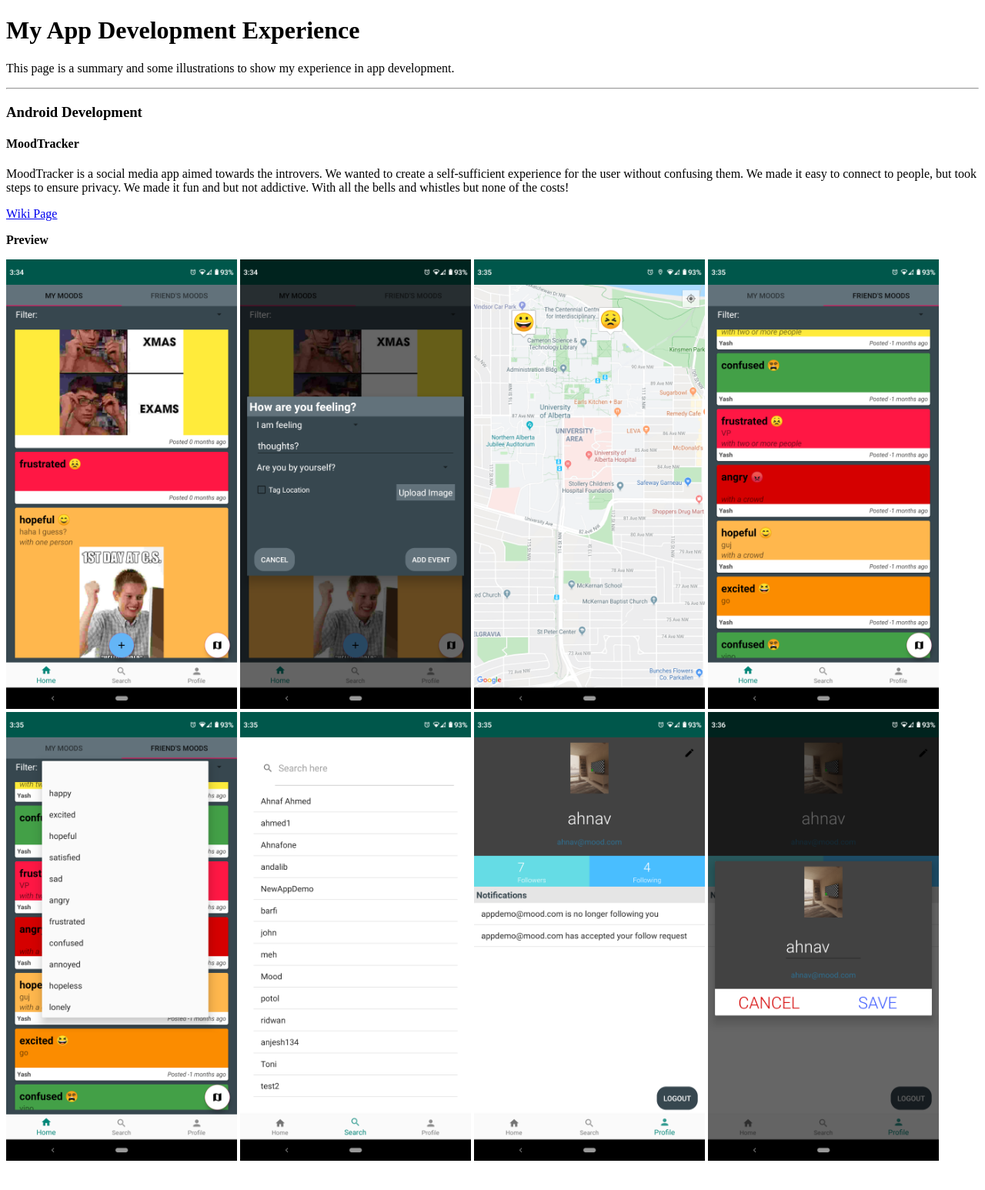
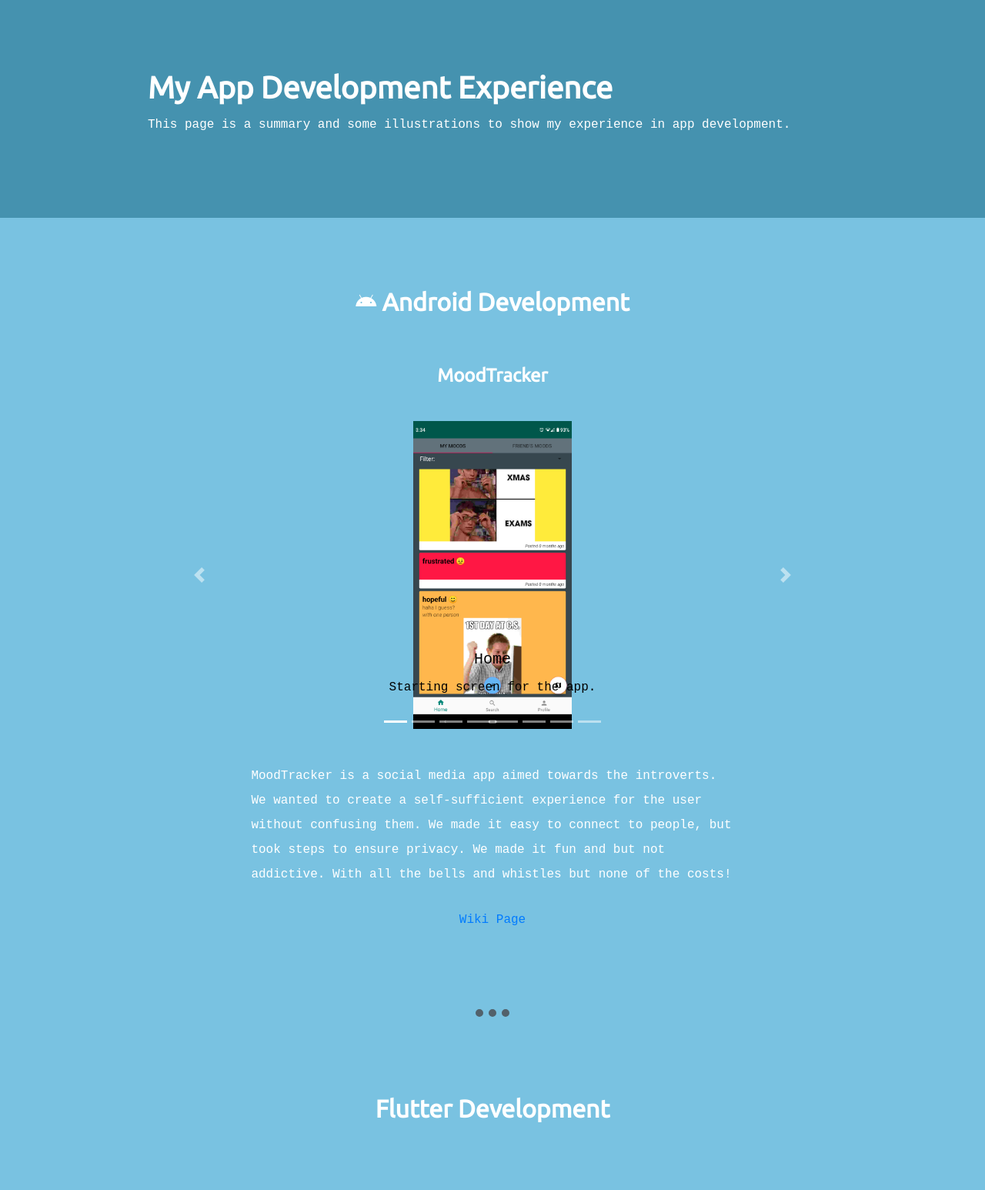
Before and after one commit to ahnafone/My-Website, a plain HTML site: page appDev.html in a window 1280 px wide. Shown: the whole page at 77% size. Before the commit the page ends 1520 px from the top, so only its background shows below. Drawn offline with nearby package versions, Linux system fonts and the light colour scheme.

Commit message:
styled appDev using bootstrap

```diff
--- a/appDev.html
+++ b/appDev.html
@@ -4,33 +4,122 @@
     <meta charset="utf-8">
     <title>My App Development Experience</title>
 
-    <link rel="stylesheet" href="css/styles.css">
     <link href="https://fonts.googleapis.com/css?family=Ubuntu&display=swap" rel="stylesheet">
+    <link rel="stylesheet" href="https://stackpath.bootstrapcdn.com/bootstrap/4.4.1/css/bootstrap.min.css" integrity="sha384-Vkoo8x4CGsO3+Hhxv8T/Q5PaXtkKtu6ug5TOeNV6gBiFeWPGFN9MuhOf23Q9Ifjh" crossorigin="anonymous">
+    <link rel="stylesheet" href="css/education.css">
     <link rel="icon" href="favicon.ico">
+
+    <script src="https://code.jquery.com/jquery-3.4.1.slim.min.js" integrity="sha384-J6qa4849blE2+poT4WnyKhv5vZF5SrPo0iEjwBvKU7imGFAV0wwj1yYfoRSJoZ+n" crossorigin="anonymous"></script>
+    <script src="https://cdn.jsdelivr.net/npm/popper.js@1.16.0/dist/umd/popper.min.js" integrity="sha384-Q6E9RHvbIyZFJoft+2mJbHaEWldlvI9IOYy5n3zV9zzTtmI3UksdQRVvoxMfooAo" crossorigin="anonymous"></script>
+    <script src="https://stackpath.bootstrapcdn.com/bootstrap/4.4.1/js/bootstrap.min.js" integrity="sha384-wfSDF2E50Y2D1uUdj0O3uMBJnjuUD4Ih7YwaYd1iqfktj0Uod8GCExl3Og8ifwB6" crossorigin="anonymous"></script>
+    <script src="https://kit.fontawesome.com/4375fa6ff2.js" crossorigin="anonymous"></script>
   </head>
 
   <body>
-    <h1>My App Development Experience</h1>
-    <p>This page is a summary and some illustrations to show my experience in app development.</p>
 
-    <hr>
+    <section id="header" class="header-layout container-fluid">
+      <h1>My App Development Experience</h1>
+      <p>This page is a summary and some illustrations to show my experience in app development.</p>
+    </section>
 
-    <h3>Android Development</h3>
-    <h4>MoodTracker</h4>
-    <p>MoodTracker is a social media app aimed towards the introvers. We wanted to create a self-sufficient
+    <section id="body" class="body-layout container-fluid center-text">
+
+      <h2 class="body-title"><i class="fab fa-android fa-xs"></i> Android Development</h3>
+
+      <h4 class="moodtracker">MoodTracker</h4>
+
+      <div id="MoodTrackerCaptions" class="carousel slide" data-interval="false">
+        <ol class="carousel-indicators">
+          <li data-target="#MoodTrackerCaptions" data-slide-to="0" class="active"></li>
+          <li data-target="#MoodTrackerCaptions" data-slide-to="1"></li>
+          <li data-target="#MoodTrackerCaptions" data-slide-to="2"></li>
+          <li data-target="#MoodTrackerCaptions" data-slide-to="3"></li>
+          <li data-target="#MoodTrackerCaptions" data-slide-to="4"></li>
+          <li data-target="#MoodTrackerCaptions" data-slide-to="5"></li>
+          <li data-target="#MoodTrackerCaptions" data-slide-to="6"></li>
+          <li data-target="#MoodTrackerCaptions" data-slide-to="7"></li>
+        </ol>
+
+        <div class="carousel-inner">
+          <div class="carousel-item active">
+            <img src="appDevImages/MoodTracker/1.png" alt="">
+            <div class="carousel-caption d-none d-md-block black-text">
+              <h5>Home</h5>
+              <p>Starting screen for the app.</p>
+            </div>
+          </div>
+          <div class="carousel-item">
+            <img src="appDevImages/MoodTracker/2.png" alt="">
+            <div class="carousel-caption d-none d-md-block white-text">
+              <h5>Add Mood</h5>
+              <p>User creates a mood event that he can share with friends.</p>
+            </div>
+          </div>
+          <div class="carousel-item">
+            <img src="appDevImages/MoodTracker/3.png" alt="">
+            <div class="carousel-caption d-none d-md-block black-text">
+              <h5>Map Feature</h5>
+              <p>Allows the user to see the location of all his/friends moods.</p>
+            </div>
+          </div>
+          <div class="carousel-item">
+            <img src="appDevImages/MoodTracker/4.png" alt="">
+            <div class="carousel-caption d-none d-md-block black-text">
+              <h5>Friend's Moods</h5>
+              <p>User can view all his friends moods.</p>
+            </div>
+          </div>
+          <div class="carousel-item">
+            <img src="appDevImages/MoodTracker/5.png" alt="">
+            <div class="carousel-caption d-none d-md-block black-text">
+              <h5>Filter</h5>
+              <p>User can filter moods using a specific feeling.</p>
+            </div>
+          </div>
+          <div class="carousel-item">
+            <img src="appDevImages/MoodTracker/6.png" alt="">
+            <div class="carousel-caption d-none d-md-block black-text">
+              <h5>Search Users</h5>
+              <p>User can search for his friend and send him a follow request.</p>
+            </div>
+          </div>
+          <div class="carousel-item">
+            <img src="appDevImages/MoodTracker/7.png" alt="">
+            <div class="carousel-caption d-none d-md-block black-text">
+              <h5>User's profile</h5>
+              <p>User can view what his profile looks like to other users.
+              They can also view their notifications.</p>
+            </div>
+          </div>
+          <div class="carousel-item">
+            <img src="appDevImages/MoodTracker/8.png" alt="">
+            <div class="carousel-caption d-none d-md-block white-text">
+              <h5>Edit Profile</h5>
+              <p>Allows the user to change their profile picture and/or username.</p>
+            </div>
+          </div>
+        </div>
+        <a class="carousel-control-prev" href="#MoodTrackerCaptions" role="button" data-slide="prev">
+          <span class="carousel-control-prev-icon" aria-hidden="true"></span>
+          <span class="sr-only">Previous</span>
+        </a>
+        <a class="carousel-control-next" href="#MoodTrackerCaptions" role="button" data-slide="next">
+          <span class="carousel-control-next-icon" aria-hidden="true"></span>
+          <span class="sr-only">Next</span>
+        </a>
+      </div>
+
+      <p class="body-text" align="left">MoodTracker is a social media app aimed towards the introverts. We wanted to create a self-sufficient
       experience for the user without confusing them. We made it easy to connect to people, but took steps
-    to ensure privacy. We made it fun and but not addictive. With all the bells and whistles but none of the costs!</p>
-    <a href="https://github.com/CMPUT301F19T31/NeedArraysBoss/wiki">Wiki Page</a>
+      to ensure privacy. We made it fun and but not addictive. With all the bells and whistles but none of the costs!</p>
+      <a href="https://github.com/CMPUT301F19T31/NeedArraysBoss/wiki">Wiki Page</a>
 
-    <p><strong>Preview</strong></p>
-    <img src="appDevImages/MoodTracker/1.png" alt="" width="300">
-    <img src="appDevImages/MoodTracker/2.png" alt="" width="300">
-    <img src="appDevImages/MoodTracker/3.png" alt="" width="300">
-    <img src="appDevImages/MoodTracker/4.png" alt="" width="300">
-    <img src="appDevImages/MoodTracker/5.png" alt="" width="300">
-    <img src="appDevImages/MoodTracker/6.png" alt="" width="300">
-    <img src="appDevImages/MoodTracker/7.png" alt="" width="300">
-    <img src="appDevImages/MoodTracker/8.png" alt="" width="300">
+      <hr>
+
+      <h2 class="body-title center-text">Flutter Development</h3>
+
+
+    </section>
 
   </body>
 </html>
--- /dev/null
+++ b/css/education.css
@@ -0,0 +1,60 @@
+body {
+  font-family: 'Ubuntu Mono', monospace;
+  line-height: 2;
+}
+h1, h2, h4 {
+  font-weight: bold;
+  font-family: Ubuntu, sans-serif;
+}
+img {
+  height: 400px;
+  margin: 2%;
+}
+hr {
+  border-style: none;
+  border-top-style: dotted;
+  border-color: #52616b;
+  border-width: 10px;
+  display: block;
+  width: 5%;
+  margin: 100px auto;
+}
+
+.container-fluid {
+  padding: 7% 15%;
+}
+.center-text {
+  text-align: center;
+}
+.white-text {
+  color: white;
+}
+.black-text {
+  color: black;
+}
+
+/* header */
+
+.header-layout {
+  background-color: #4592af;
+  color: white;
+}
+
+/* body */
+
+.body-layout {
+  background-color: #79c2e1;
+  color: white;
+}
+.body-title {
+  margin: 0 auto 7% auto;
+}
+.moodtracker {
+  margin: 3% 0;
+}
+.body-text {
+  margin: 3% 15%;
+}
+.carousel-item {
+  text-align: center;
+}
```
